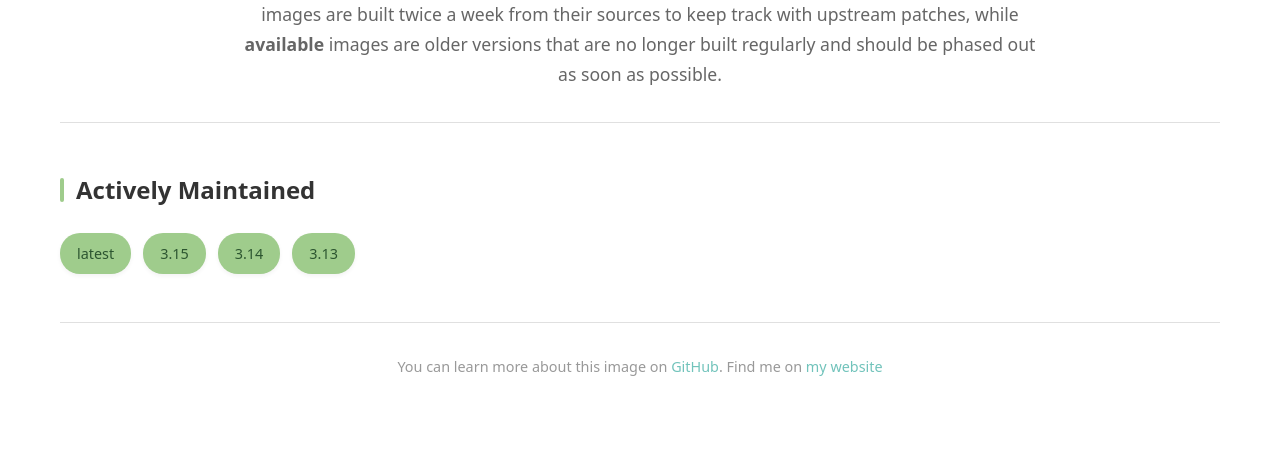
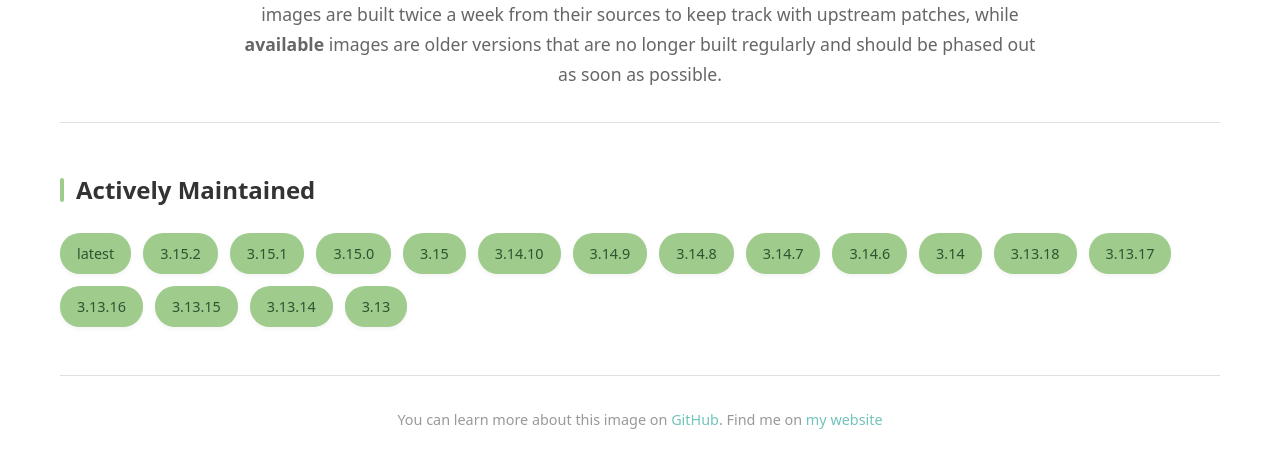
Before and after one commit to Neunerlei/docker-images, a plain HTML site: page neunerlei-python-nginx-tags.html in a window 1280 px wide. Shown: the part 130-598 px from the top of the page. Drawn offline with Linux system fonts and the light colour scheme.

Commit message:
Deploying to gh-pages from @ Neunerlei/docker-images@a1498eb89174ecc48aa06e365ef9b418a2cad3e0 🚀

```diff
--- a/neunerlei-python-nginx-tags.html
+++ b/neunerlei-python-nginx-tags.html
@@ -290,6 +290,27 @@
    latest
 </a>
 
+<a href="https://hub.docker.com/layers/neunerlei/python-nginx/3.15.2"
+   class="tag-pill"
+   target="_blank"
+   rel="noopener noreferrer">
+   3.15.2
+</a>
+
+<a href="https://hub.docker.com/layers/neunerlei/python-nginx/3.15.1"
+   class="tag-pill"
+   target="_blank"
+   rel="noopener noreferrer">
+   3.15.1
+</a>
+
+<a href="https://hub.docker.com/layers/neunerlei/python-nginx/3.15.0"
+   class="tag-pill"
+   target="_blank"
+   rel="noopener noreferrer">
+   3.15.0
+</a>
+
 <a href="https://hub.docker.com/layers/neunerlei/python-nginx/3.15"
    class="tag-pill"
    target="_blank"
@@ -297,11 +318,81 @@
    3.15
 </a>
 
+<a href="https://hub.docker.com/layers/neunerlei/python-nginx/3.14.10"
+   class="tag-pill"
+   target="_blank"
+   rel="noopener noreferrer">
+   3.14.10
+</a>
+
+<a href="https://hub.docker.com/layers/neunerlei/python-nginx/3.14.9"
+   class="tag-pill"
+   target="_blank"
+   rel="noopener noreferrer">
+   3.14.9
+</a>
+
+<a href="https://hub.docker.com/layers/neunerlei/python-nginx/3.14.8"
+   class="tag-pill"
+   target="_blank"
+   rel="noopener noreferrer">
+   3.14.8
+</a>
+
+<a href="https://hub.docker.com/layers/neunerlei/python-nginx/3.14.7"
+   class="tag-pill"
+   target="_blank"
+   rel="noopener noreferrer">
+   3.14.7
+</a>
+
+<a href="https://hub.docker.com/layers/neunerlei/python-nginx/3.14.6"
+   class="tag-pill"
+   target="_blank"
+   rel="noopener noreferrer">
+   3.14.6
+</a>
+
 <a href="https://hub.docker.com/layers/neunerlei/python-nginx/3.14"
    class="tag-pill"
    target="_blank"
    rel="noopener noreferrer">
    3.14
+</a>
+
+<a href="https://hub.docker.com/layers/neunerlei/python-nginx/3.13.18"
+   class="tag-pill"
+   target="_blank"
+   rel="noopener noreferrer">
+   3.13.18
+</a>
+
+<a href="https://hub.docker.com/layers/neunerlei/python-nginx/3.13.17"
+   class="tag-pill"
+   target="_blank"
+   rel="noopener noreferrer">
+   3.13.17
+</a>
+
+<a href="https://hub.docker.com/layers/neunerlei/python-nginx/3.13.16"
+   class="tag-pill"
+   target="_blank"
+   rel="noopener noreferrer">
+   3.13.16
+</a>
+
+<a href="https://hub.docker.com/layers/neunerlei/python-nginx/3.13.15"
+   class="tag-pill"
+   target="_blank"
+   rel="noopener noreferrer">
+   3.13.15
+</a>
+
+<a href="https://hub.docker.com/layers/neunerlei/python-nginx/3.13.14"
+   class="tag-pill"
+   target="_blank"
+   rel="noopener noreferrer">
+   3.13.14
 </a>
 
 <a href="https://hub.docker.com/layers/neunerlei/python-nginx/3.13"
```
Also changed, not shown: neunerlei-python-nginx-tags.json (+13 -0 lines).
